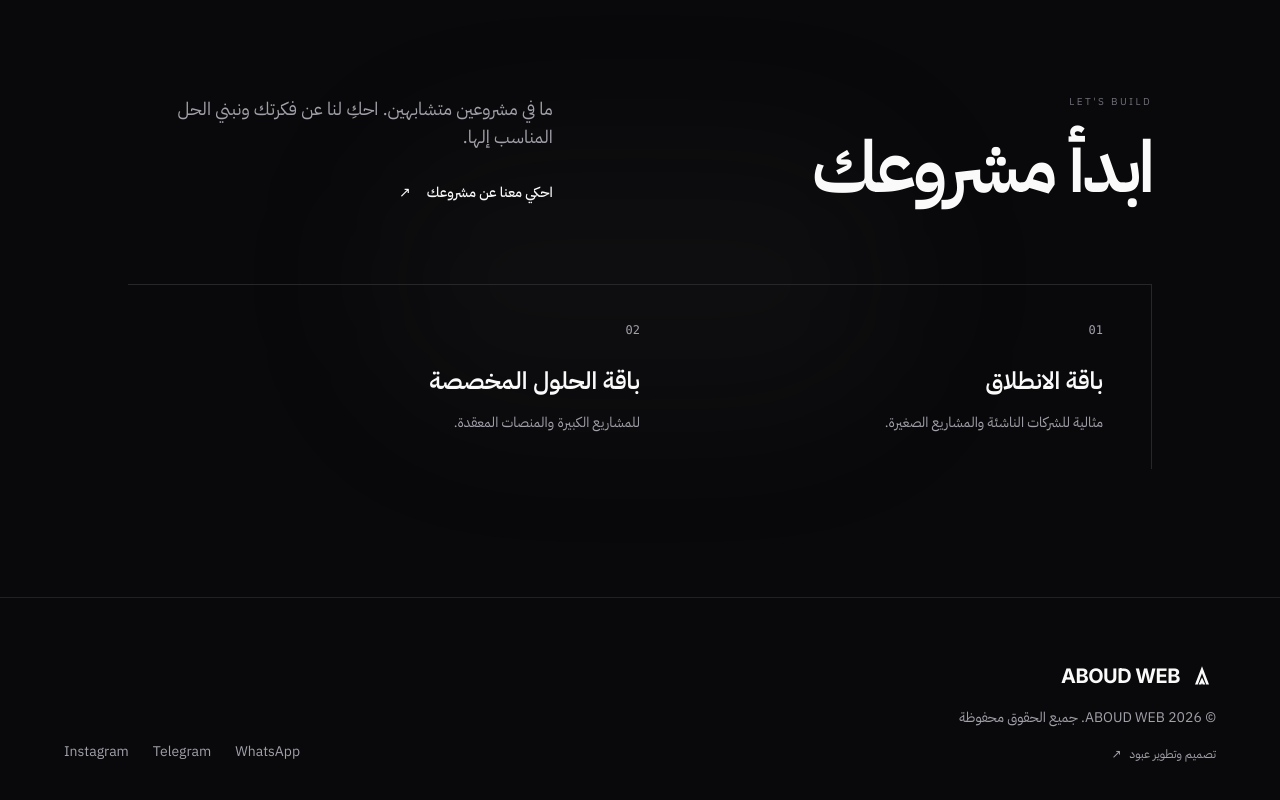
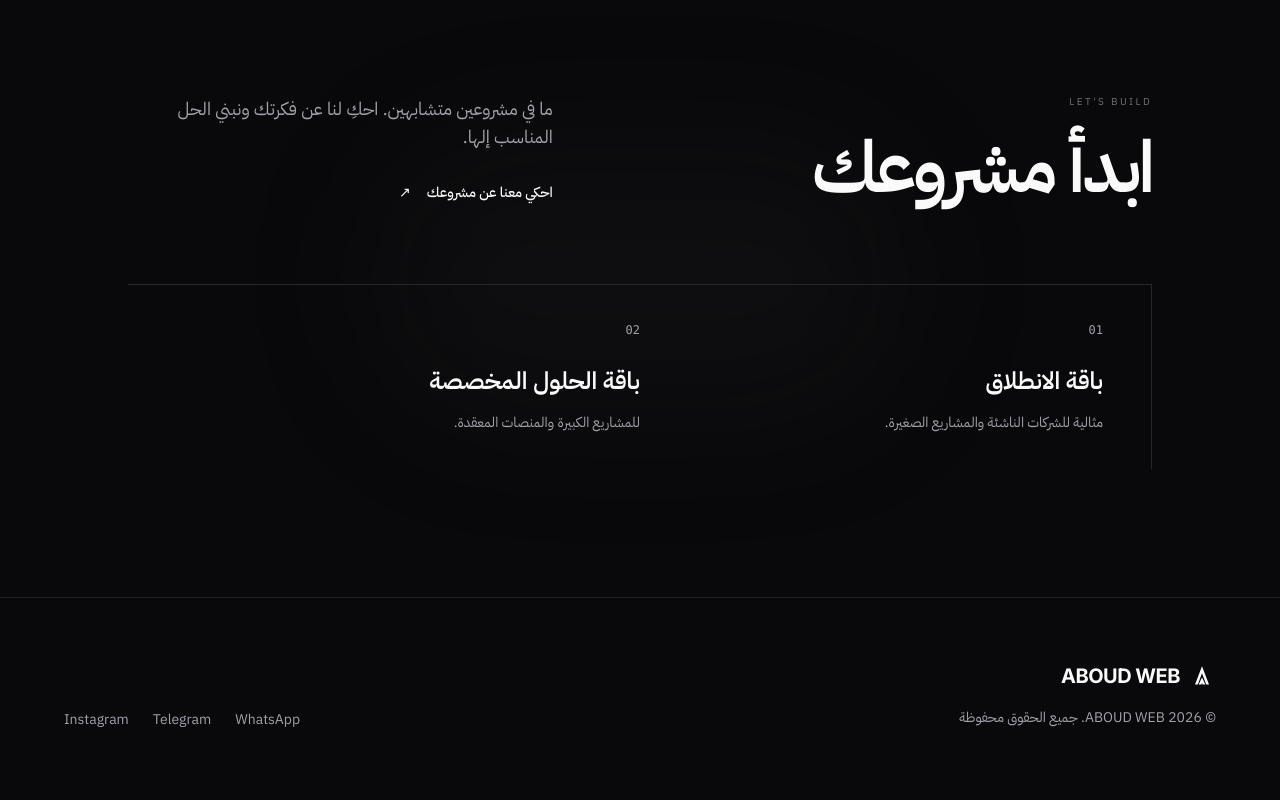
Before and after one commit to 963abod/aboudweb, a React (Vite) app: page / in a window 1280 px wide. Shown: the part 3170-3970 px from the top of the page. Built offline with nearby package versions, Linux system fonts and the light colour scheme; no server answers; the database is empty.

Commit message:
Remove duplicate developer credit

```diff
--- a/src/components/Footer.jsx
+++ b/src/components/Footer.jsx
@@ -27,15 +27,6 @@ export function Footer({ lang = 'ar', settings }) {
           <p className="text-zinc-500 dark:text-zinc-400 text-sm max-w-sm leading-6">
             {copyrightText}
           </p>
-          <a
-            href="https://aboudweb.onrender.com"
-            target="_blank"
-            rel="noreferrer"
-            className="group inline-flex items-center gap-2 text-xs text-zinc-400 hover:text-zinc-900 dark:hover:text-zinc-50 transition-colors"
-          >
-            <span>{lang === 'ar' ? 'تصميم وتطوير عبود' : 'Designed & developed by Aboud'}</span>
-            <span className="transition-transform duration-300 group-hover:translate-x-1 rtl:group-hover:-translate-x-1">↗</span>
-          </a>
         </div>
 
         <div className="flex flex-col items-start gap-5">
```
